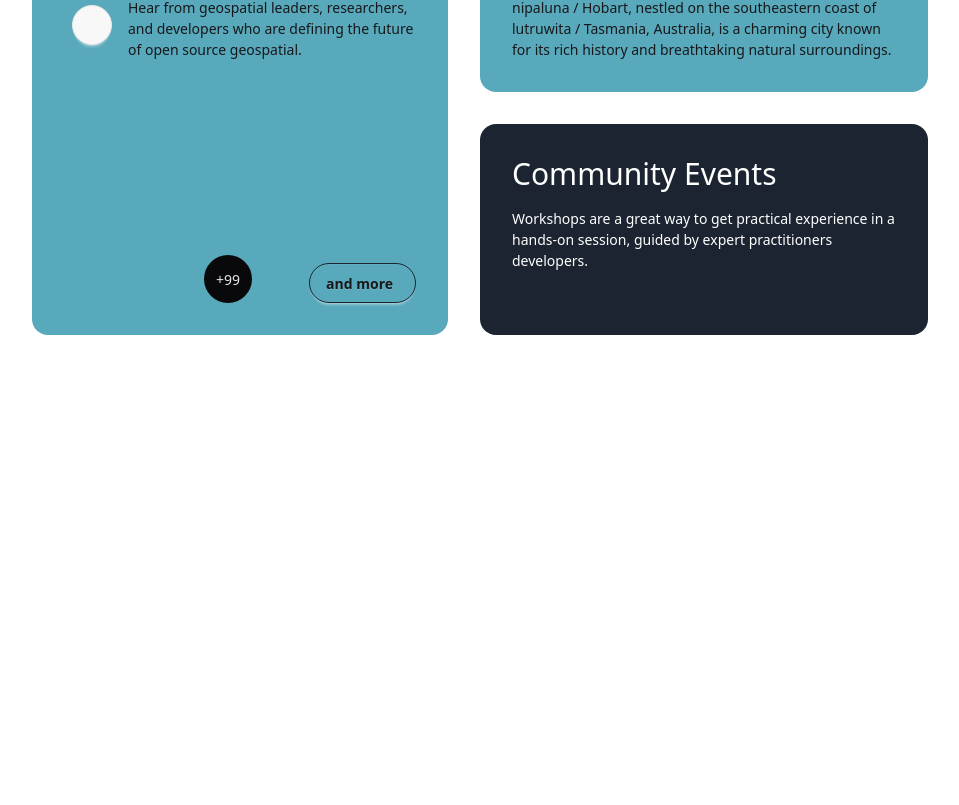
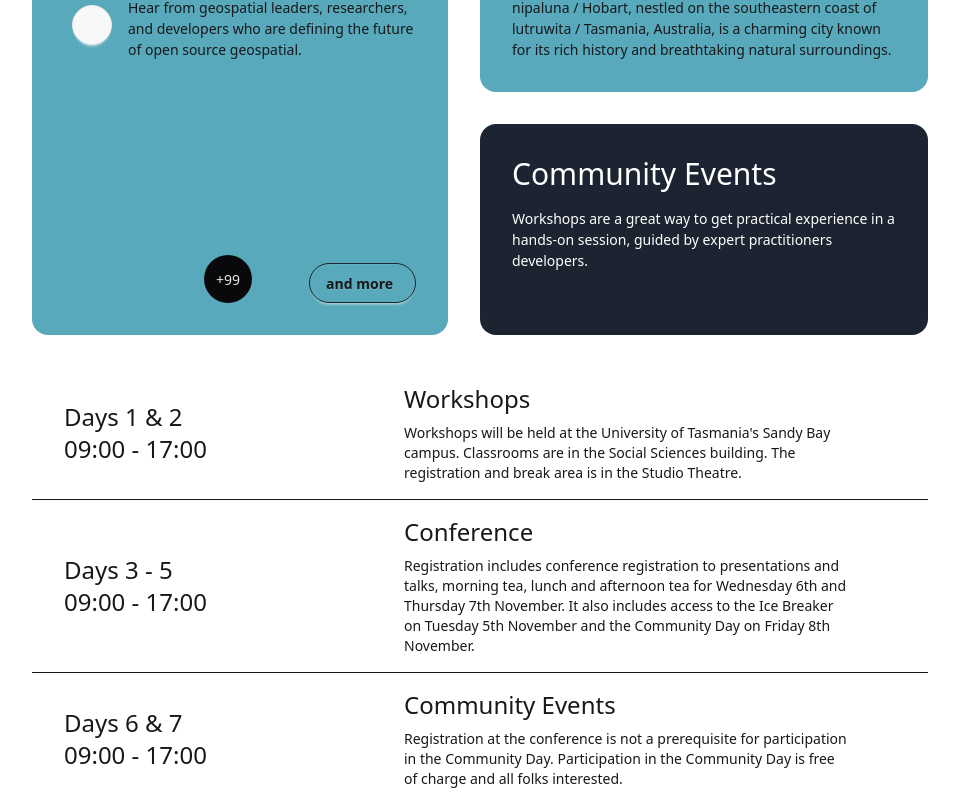
Before and after one commit to osgeo-oceania/foss4g-2025, a SvelteKit app: page / in a window 1280 px wide. Shown: the part 719-1524 px from the top of the page, without its empty margins (160-1119 px from the left). Before the commit the page ends 1086 px from the top, so only its background shows below. Built offline with nearby package versions, Linux system fonts and the light colour scheme; what @iconify/tailwind4 would draw is missing.

Commit message:
start on agenda

```diff
--- /dev/null
+++ b/src/components/Agenda.svelte
@@ -0,0 +1,53 @@
+<script lang="ts">
+  interface AgendaItem {
+    days: string;
+    time: string;
+    heading: string;
+    description: string;
+  }
+
+  const agendaItems: AgendaItem[] = [
+    {
+      days: '1 & 2',
+      time: '09:00 - 17:00',
+      heading: 'Workshops',
+      description:
+        "Workshops will be held at the University of Tasmania's Sandy Bay campus. Classrooms are in the Social Sciences building. The registration and break area is in the Studio Theatre."
+    },
+    {
+      days: '3 - 5',
+      time: '09:00 - 17:00',
+      heading: 'Conference',
+      description:
+        'Registration includes conference registration to presentations and talks, morning tea, lunch and afternoon tea for Wednesday 6th and Thursday 7th November. It also includes access to the Ice Breaker on Tuesday 5th November and the Community Day on Friday 8th November.'
+    },
+    {
+      days: '6 & 7',
+      time: '09:00 - 17:00',
+      heading: 'Community Events',
+      description:
+        'Registration at the conference is not a prerequisite for participation in the Community Day. Participation in the Community Day is free of charge and all folks interested.'
+    }
+  ];
+</script>
+
+{#snippet agendaItemGrid(item: AgendaItem)}
+  <div class="grid sm:grid-cols-12 pl-8 pr-12 py-4">
+    <div class="sm:col-span-5 flex sm:flex-col justify-between sm:justify-center sm:text-2xl">
+      <div>Days {item.days}</div>
+      <div>{item.time}</div>
+    </div>
+    <div class="sm:col-span-7">
+      <div class="mb-2 text-2xl">{item.heading}</div>
+      <p class="text-sm pr-8">
+        {item.description}
+      </p>
+    </div>
+  </div>
+{/snippet}
+
+<div class="grid divide-y">
+  {#each agendaItems as agendaItem}
+    {@render agendaItemGrid(agendaItem)}
+  {/each}
+</div>
--- a/src/routes/+page.svelte
+++ b/src/routes/+page.svelte
@@ -1,5 +1,6 @@
 <script lang="ts">
   import Foss4g2025Logo from '$images/svg/foss4g-2025-logo.svg?raw';
+  import Agenda from '$components/Agenda.svelte';
   import Sponsors from '$lib/sponsors';
   import Team from '$lib/team';
 </script>
@@ -114,6 +115,7 @@
   </div>
 </div>
 
+<Agenda />
 <!-- FOSS4G stands for Free and Open Source Software for Geospatial, a conference
 series hosted in partnership with [OSGeo](https://www.osgeo.org/). FOSS4G
 brings open source geospatial users, software developers, decision makers and
```
